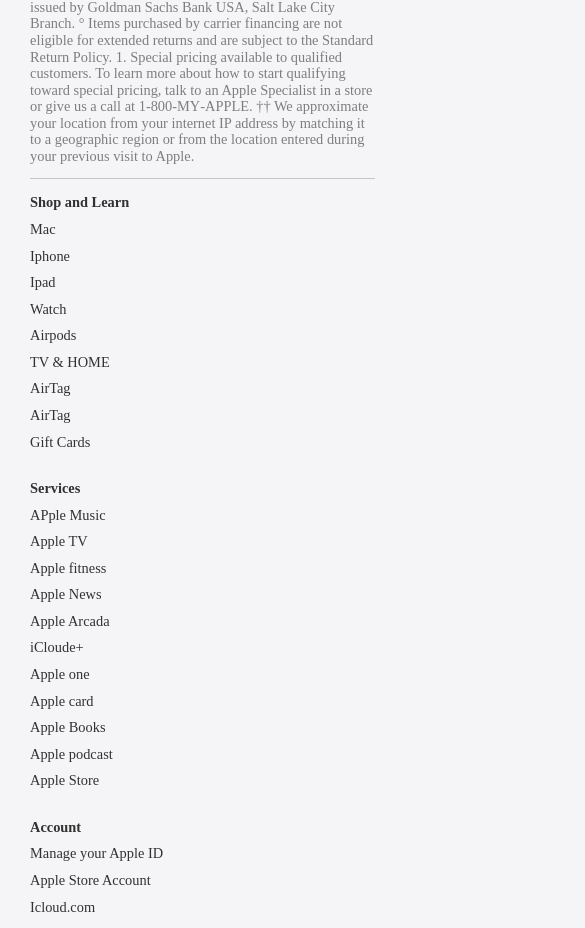
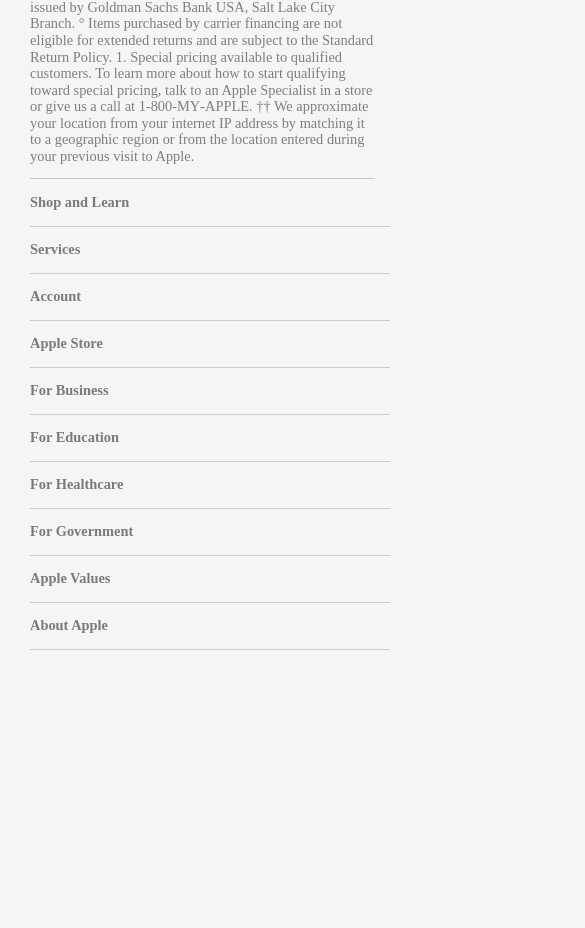
Before and after one commit to Mahmoud-Mo-ops/Apple-Store, a plain HTML site: page index.html in a window 390 px wide. Shown: the part 6721-7649 px from the top of the page, 585 px wide, since content can reach past the window. After the commit the page ends 7405 px from the top, so only its background shows below. Drawn offline with Linux system fonts and the light colour scheme.

Commit message:
response footer

```diff
--- a/css/main.css
+++ b/css/main.css
@@ -62,7 +62,8 @@
     overflow-x: hidden;
   }
 html{
-  scroll-behavior: smooth;
+  overflow-x: hidden;
+  /* scroll-behavior: smooth; */
   font-size: .9rem;
 }
   .container{
@@ -533,6 +534,11 @@
   align-items: flex-start;
   margin-left: 15px;
 }
+@media (min-width:760px) {
+  .help .right{
+   display: none;
+  }
+}
 .help .container  .other-help .help1{
   margin-bottom: 15px;
   background-color: #fff;
@@ -856,11 +862,7 @@
   font-size: 10px;
   text-align: center;
 }
-@media (min-width:780px) {
-  .links .link li{
-    font-size: 15px;
-  }
-}
+
 .links .link li:hover{
   background-color: #eaeaef;
 }
@@ -878,19 +880,59 @@
  flex-direction: column;
    }
  }
- /* .links-container .refernce{
+ .links-container .refernce{
   position: relative;
- } */
+ }
+
+ .links-container .refernce .dropdown-content{
+  height: 0;
+  cursor: pointer;
+  overflow: hidden;
+  -webkit-transition: height 0.1s ease;
+          transition: height 0.1s ease;
+   }
+ .links-container .refernce .dropdown-content.open{
+  height: 100%;
+ }
+ @media (min-width:767px) {
+  .links-container .refernce .dropdown-content{
+      height: 100%;
+     }
+   .links-container .refernce .dropdown-content.open{
+    height: 100%;
+   }
+ }
+ @media (max-width:767px) {
+  .links-container{
+ flex-direction: column;
+   }
+   .links-container .refernce::after{
+    position: absolute;
+    bottom: -5px;
+    left: 0;
+    content: "";
+    width: 100vw;
+    height: .5px;
+    background-color:var(--main-color);
+  }
+ }
  .links-container .refernce .header{
+  color:rgba(0 0 0 /.5);
+  cursor: pointer;
+  height: 20px;
   margin-top: 20px;
-  margin-bottom: 10px;
-  color: rgba(0 0 0 /.8);
+  margin-bottom: 7px;
   font-weight: bold;
  }
+
+ .links-container .refernce .header:hover{
+  color:rgba(0 0 0 /.8);
+ }
 .links-container .refernce .dropdown-content li{
+  color: #766E89;
   margin-bottom: 10px;
-  color: rgba(0 0 0 /.8);
 }
+
 .compose{
   display: flex;
   flex-direction: column;
--- a/main.js
+++ b/main.js
@@ -47,3 +47,14 @@
 
     );
 }
+
+
+const clickBtns=[...document.querySelectorAll('.header')]
+const dropMenu=[...document.querySelectorAll('.dropdown-content')]
+
+clickBtns.forEach((Btn,index)=>{
+Btn.addEventListener('click',function(){
+    console.log(this.nextElementSibling)
+      this.nextElementSibling.classList.toggle('open')
+})
+})
```
